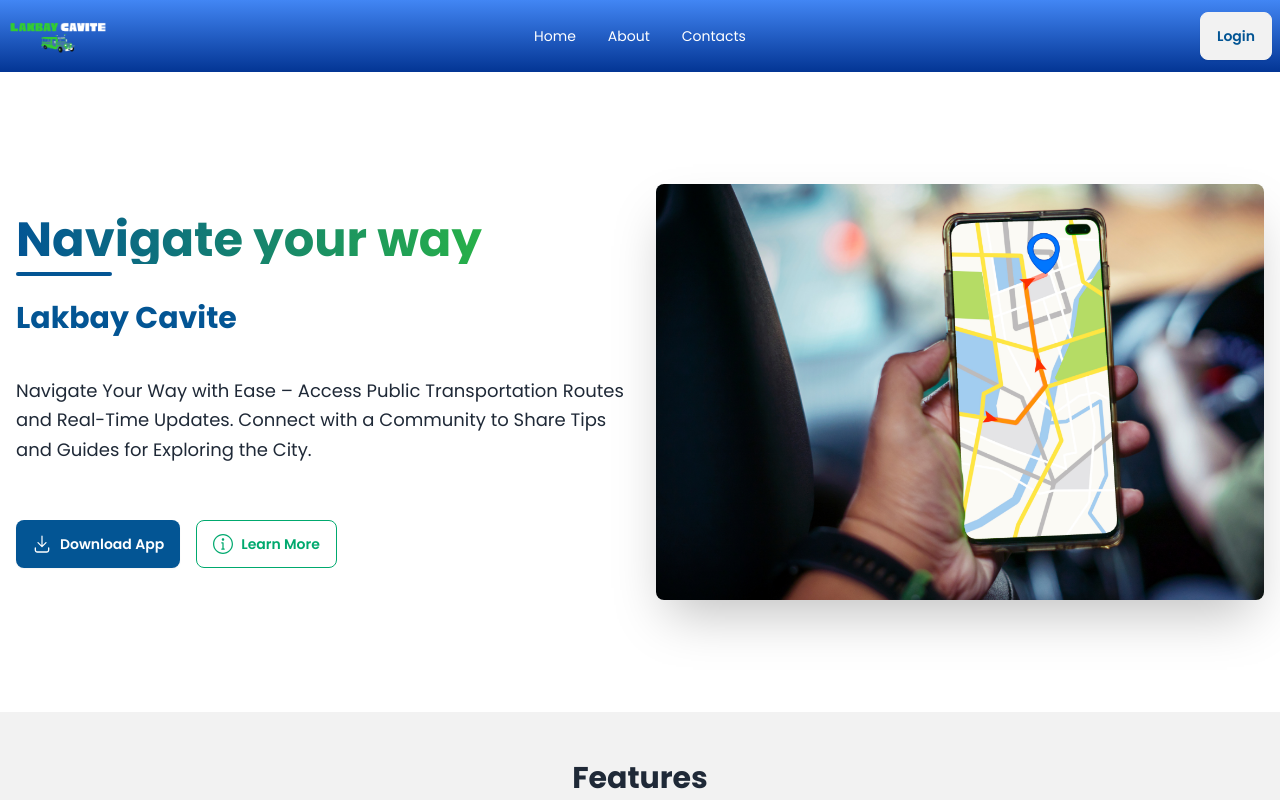
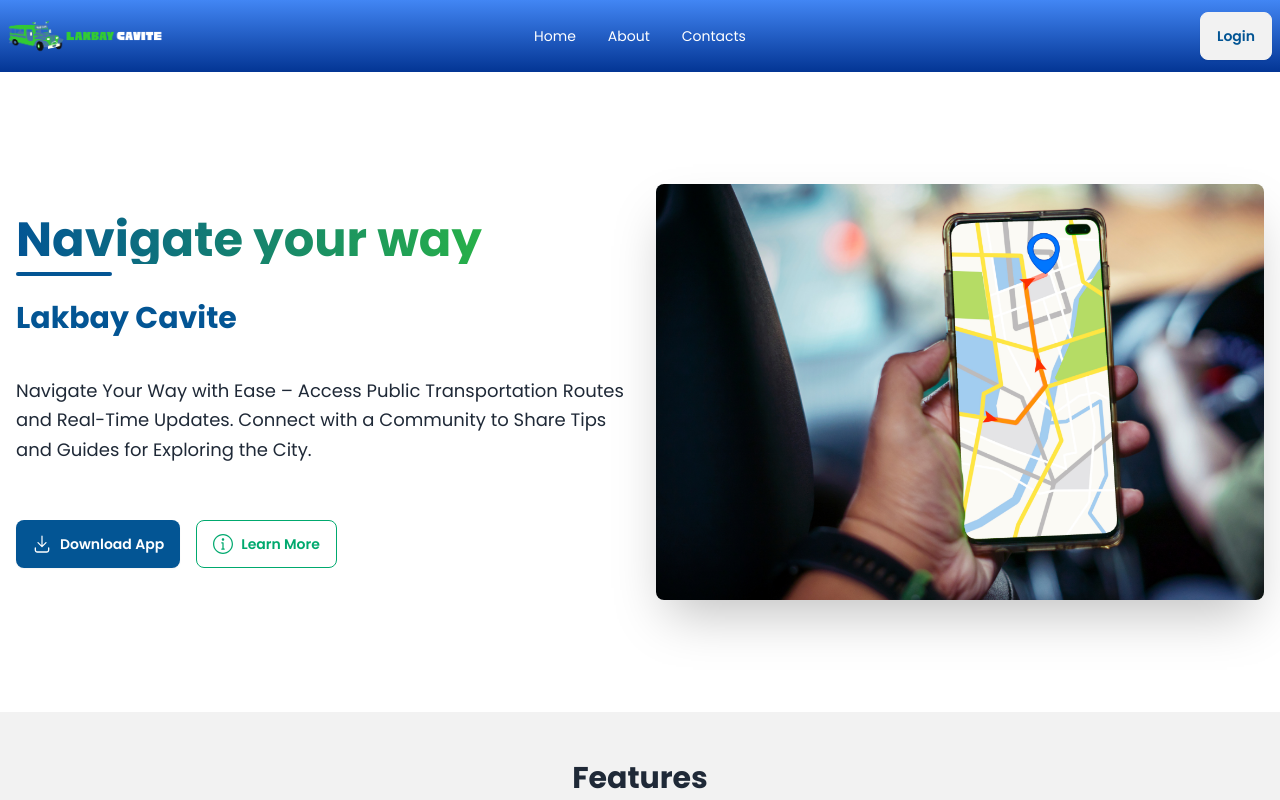
Before and after one commit to lakbaycavite/Web_Frontend, a React (Vite) app: page /home in a window 1280 px wide. Shown: the top 800 px of the page. Built offline with nearby package versions, Linux system fonts and the light colour scheme; what @react-pdf/renderer would draw is missing.

Commit message:
fix logo

```diff
--- a/src/admin/components/AdminDrawer.jsx
+++ b/src/admin/components/AdminDrawer.jsx
@@ -7,6 +7,7 @@ import { MdDashboard, MdEvent, MdFeedback, MdWavingHand } from "react-icons/md";
 import { BsFillPostcardFill, BsStars } from "react-icons/bs";
 import { RiContactsBook3Fill } from "react-icons/ri";
 import { IoLogoOctocat } from "react-icons/io5";
+import IMAGES from "../../images/images";
 
 const AdminDrawer = ({ children }) => {
     const navigate = useNavigate();
@@ -76,9 +77,10 @@ const AdminDrawer = ({ children }) => {
                     <div className="px-6 pt-6 pb-8">
                         <Link
                             to='/home'
-                            className="flex items-center gap-2 group"
+                            className="flex items-center gap-2 group space-x-2"
                         >
-                            <IoLogoOctocat className="text-white text-3xl group-hover:rotate-12 transition-transform duration-300" />
+                            {/* <IoLogoOctocat className="text-white text-3xl group-hover:rotate-12 transition-transform duration-300" /> */}
+                            <img src={IMAGES.jeep} alt="Logo" className="h-12 w-12 rounded-full" />
                             <span className="text-2xl font-extrabold text-transparent bg-clip-text bg-gradient-to-r from-white to-blue-200 group-hover:from-blue-200 group-hover:to-white transition-all duration-300">
                                 Lakbay Cavite
                             </span>
--- a/src/images/images.jsx
+++ b/src/images/images.jsx
@@ -15,6 +15,8 @@ const IMAGES = {
     lakbay: new URL('./images/lakbay.png', import.meta.url).href,
     lakbay2: new URL('./images/lakbay2.png', import.meta.url).href,
     lakbayjeep2: new URL('./images/lakbayjeep2.png', import.meta.url).href,
+    jeep: new URL('./images/jeep.png', import.meta.url).href,
+
 
 }
 
--- a/src/shared/components/Navbar.jsx
+++ b/src/shared/components/Navbar.jsx
@@ -46,7 +46,8 @@ const Navbar = () => {
                     </ul>
                 </div>
                 {/* <Link to='/home' className="btn btn-ghost text-2xl font-bold text-white">Lakbay Cavite</Link> */}
-                <img src={IMAGES.lakbayjeep2} className="avatar rounded-lg h-14 object-cover" />
+                <img src={IMAGES.jeep} className="avatar rounded-lg h-14 object-cover" />
+                <img src={IMAGES.lakbay2} className="avatar rounded-lg h-14 object-cover" />
             </div>
             <div className="navbar-center hidden lg:flex">
                 <ul className="menu menu-horizontal px-1 text-white">
```
Also changed, not shown: src/images/images/jeep.png (added).
